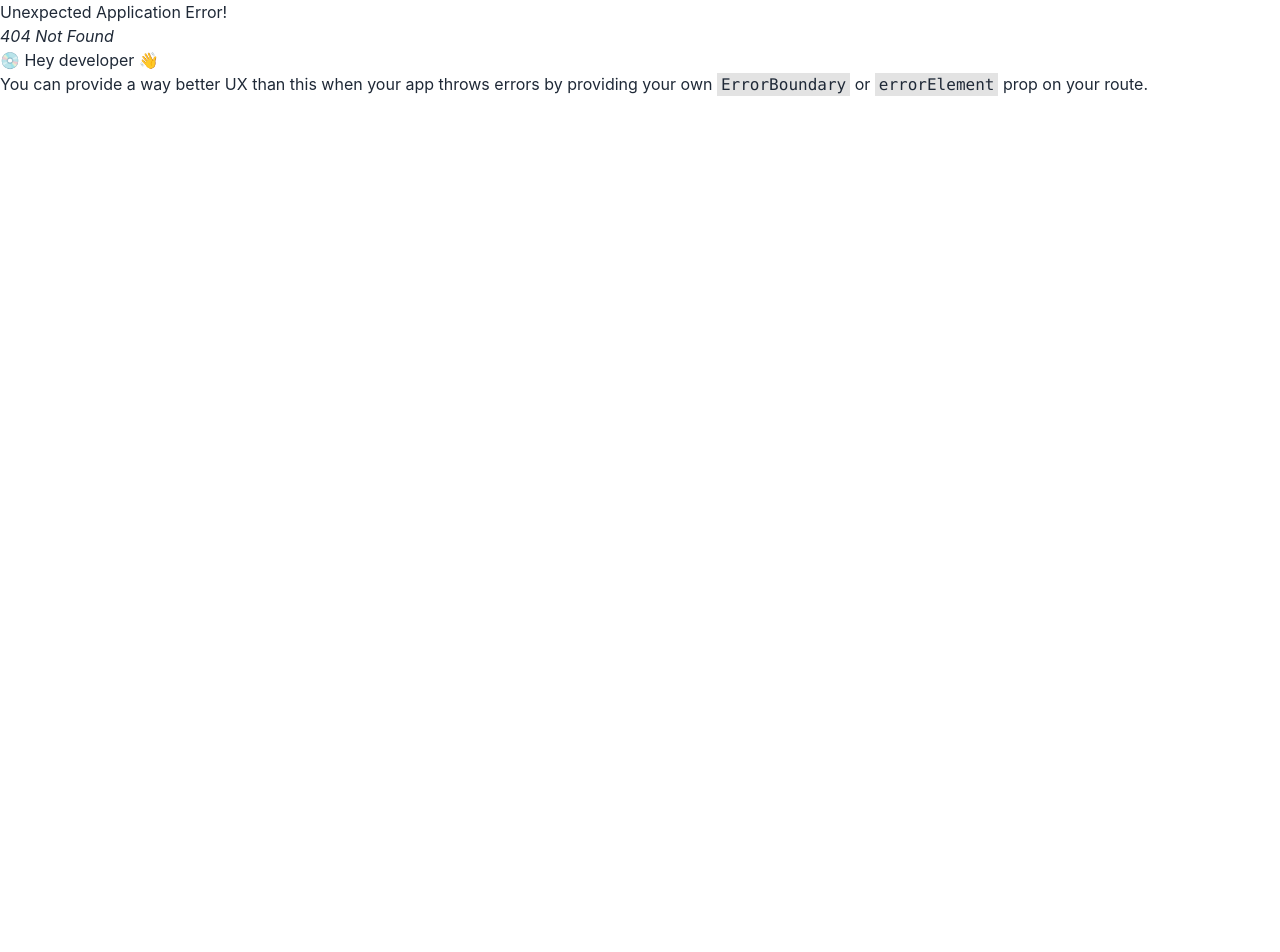
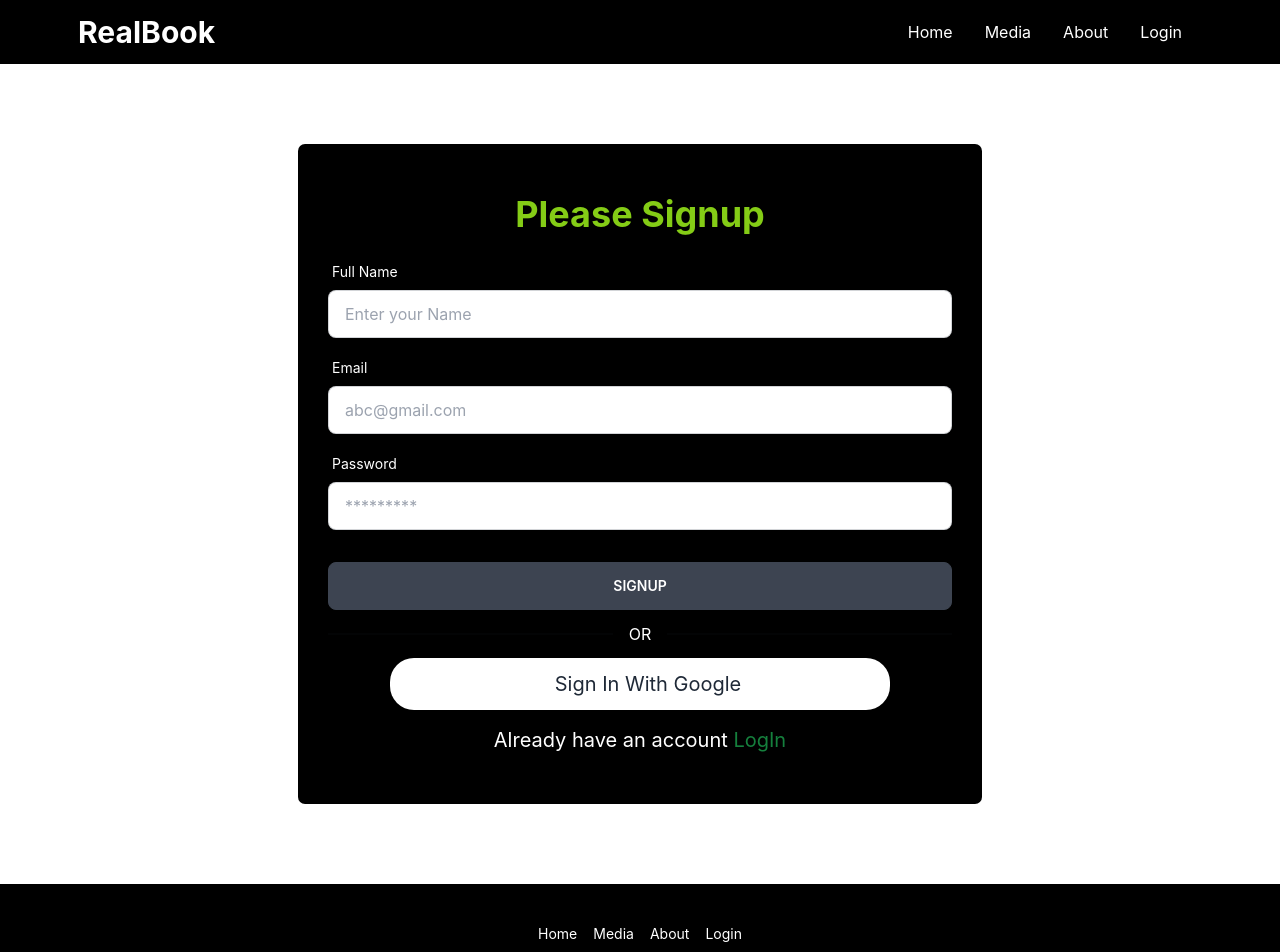
Before and after one commit to harunrashid4419/Realbook-client, a React (Create React App) app: page /signup in a window 1280 px wide. Before the commit this address had no page. Shown: the top 952 px of the page. Before the commit the page ends 800 px from the top, so only its background shows below. Built offline with nearby package versions, Linux system fonts and the light colour scheme; no server answers.

Commit message:
authentication complete

```diff
--- a/package.json
+++ b/package.json
@@ -7,8 +7,11 @@
     "@testing-library/react": "^13.4.0",
     "@testing-library/user-event": "^13.5.0",
     "daisyui": "^2.46.0",
+    "firebase": "^9.15.0",
     "react": "^18.2.0",
     "react-dom": "^18.2.0",
+    "react-hot-toast": "^2.4.0",
+    "react-icons": "^4.7.1",
     "react-router-dom": "^6.6.1",
     "react-scripts": "5.0.1",
     "web-vitals": "^2.1.4"
--- a/public/index.html
+++ b/public/index.html
@@ -1,5 +1,5 @@
 <!DOCTYPE html>
-<html lang="en">
+<html data-theme="light" lang="en">
   <head>
     <meta charset="utf-8" />
     <link rel="icon" href="%PUBLIC_URL%/favicon.ico" />
--- a/src/App.js
+++ b/src/App.js
@@ -1,11 +1,13 @@
 import { RouterProvider } from "react-router-dom";
 import "./App.css";
 import router from "../src/Router/router";
+import { Toaster } from "react-hot-toast";
 
 function App() {
   return (
     <>
       <RouterProvider router={router}></RouterProvider>
+      <Toaster/>
     </>
   );
 }
--- a/src/components/Footer/Footer.js
+++ b/src/components/Footer/Footer.js
@@ -3,13 +3,13 @@ import { Link } from "react-router-dom";
 
 const Footer = () => {
   return (
-    <div className="bg-base-200 p-10 ">
+    <div className="bg-base-200 p-10 bg-black">
       <footer className="footer footer-center container text-base-content rounded">
         <div className="grid grid-flow-col gap-4">
-          <Link to="/">Home</Link>
-          <Link to="/media">Media</Link>
-          <Link to="/about">About</Link>
-          <Link to="/login">Login</Link>
+          <Link className="text-white" to="/">Home</Link>
+          <Link className="text-white" to="/media">Media</Link>
+          <Link className="text-white" to="/about">About</Link>
+          <Link className="text-white" to="/login">Login</Link>
         </div>
         <div>
           <div className="grid grid-flow-col gap-4">
@@ -19,7 +19,7 @@ const Footer = () => {
                 width="24"
                 height="24"
                 viewBox="0 0 24 24"
-                className="fill-current"
+                className="fill-current text-white"
               >
                 <path d="M24 4.557c-.883.392-1.832.656-2.828.775 1.017-.609 1.798-1.574 2.165-2.724-.951.564-2.005.974-3.127 1.195-.897-.957-2.178-1.555-3.594-1.555-3.179 0-5.515 2.966-4.797 6.045-4.091-.205-7.719-2.165-10.148-5.144-1.29 2.213-.669 5.108 1.523 6.574-.806-.026-1.566-.247-2.229-.616-.054 2.281 1.581 4.415 3.949 4.89-.693.188-1.452.232-2.224.084.626 1.956 2.444 3.379 4.6 3.419-2.07 1.623-4.678 2.348-7.29 2.04 2.179 1.397 4.768 2.212 7.548 2.212 9.142 0 14.307-7.721 13.995-14.646.962-.695 1.797-1.562 2.457-2.549z"></path>
               </svg>
@@ -30,7 +30,7 @@ const Footer = () => {
                 width="24"
                 height="24"
                 viewBox="0 0 24 24"
-                className="fill-current"
+                className="fill-current text-white"
               >
                 <path d="M19.615 3.184c-3.604-.246-11.631-.245-15.23 0-3.897.266-4.356 2.62-4.385 8.816.029 6.185.484 8.549 4.385 8.816 3.6.245 11.626.246 15.23 0 3.897-.266 4.356-2.62 4.385-8.816-.029-6.185-.484-8.549-4.385-8.816zm-10.615 12.816v-8l8 3.993-8 4.007z"></path>
               </svg>
@@ -41,7 +41,7 @@ const Footer = () => {
                 width="24"
                 height="24"
                 viewBox="0 0 24 24"
-                className="fill-current"
+                className="fill-current text-white"
               >
                 <path d="M9 8h-3v4h3v12h5v-12h3.642l.358-4h-4v-1.667c0-.955.192-1.333 1.115-1.333h2.885v-5h-3.808c-3.596 0-5.192 1.583-5.192 4.615v3.385z"></path>
               </svg>
@@ -49,7 +49,7 @@ const Footer = () => {
           </div>
         </div>
         <div>
-          <p>Copyright © 2022 - All right reserved by ACME Industries Ltd</p>
+          <p className="text-white">Copyright © 2022 - All right reserved by ACME Industries Ltd</p>
         </div>
       </footer>
     </div>
--- /dev/null
+++ b/src/components/Login/Login.css
@@ -0,0 +1,13 @@
+.login-section{
+    width: 60%;
+    margin: 80px auto;
+    background-color: black;
+    padding: 50px 30px;
+    border-radius: 7px;
+}
+
+@media screen and (max-width: 767px) {
+    .login-section{
+        width: 100%;
+    }
+}
--- a/src/components/Login/Login.js
+++ b/src/components/Login/Login.js
@@ -1,11 +1,82 @@
-import React from 'react';
+import React, { useContext, useState } from "react";
+import "./Login.css";
+import { Link, useNavigate } from "react-router-dom";
+import { AuthContext } from "../../context/UsersContext";
+import { toast } from "react-hot-toast";
 
 const Login = () => {
-    return (
-        <div className='container'>
-            <p>This is login</p>
+  const {login} = useContext(AuthContext);
+  const [error, setError] = useState('');
+  const navigate = useNavigate();
+
+  const handleLogIn = event =>{
+    event.preventDefault();
+    const email = event.target.email.value;
+    const password = event.target.password.value;
+
+    login(email, password)
+      .then(result =>{
+        const user = result.user;
+        console.log(user);
+        toast.success('LogIn Successful');
+        navigate('/');
+      })
+      .catch(error =>{
+        console.log(error);
+        setError(error.message);
+      })
+  }
+
+  return (
+    <div className="container">
+      <div className="login-section">
+        <h3 className="text-4xl mb-5 text-center text-lime-500 font-bold">
+          Please Login
+        </h3>
+        <form onSubmit={handleLogIn}>
+          <div className="form-control w-full mb-3">
+            <label className="label">
+              <span className="label-text text-white">Email</span>
+            </label>
+            <input
+              type="email"
+              placeholder="abc@gmail.com"
+              required
+              className="input input-bordered w-full"
+              name="email"
+            />
+          </div>
+          <div className="form-control w-full">
+            <label className="label">
+              <span className="label-text text-white">Password</span>
+            </label>
+            <input
+              type="password"
+              placeholder="*********"
+              className="input input-bordered w-full"
+              name="password"
+            />
+          </div>
+          <p className="text-red-500 py-3">{error}</p>
+          <input type="submit" value="Login" className="w-full mt-5 btn btn-wide" />
+        </form>
+        <div className="flex flex-col w-full border-opacity-50">
+          <div className="divider text-white">OR</div>
         </div>
-    );
+        <div className="bg-white md:w-4/5 w-full mx-auto py-3 cursor-pointer rounded-3xl">
+          <p className="text-center text-xl flex justify-center pl-4">
+            Sign In With Google
+          </p>
+        </div>
+        <p className="text-white pt-4 text-center md:text-xl">
+          Don't have any account{" "}
+          <Link className="text-green-700" to="/signup">
+            SignUp
+          </Link>{" "}
+        </p>
+      </div>
+    </div>
+  );
 };
 
 export default Login;
--- a/src/components/Navbar/Navbar.js
+++ b/src/components/Navbar/Navbar.js
@@ -1,24 +1,53 @@
-import React from "react";
-import { Link } from "react-router-dom";
+import React, { useContext } from "react";
+import { toast } from "react-hot-toast";
+import { Link, useNavigate } from "react-router-dom";
+import { AuthContext } from "../../context/UsersContext";
 
 const Navbar = () => {
+  const { user, logOut } = useContext(AuthContext);
+  const navigate = useNavigate();
+
+  const handleSignOut = () =>{
+    logOut()
+      .then(() =>{
+        toast.success('Successfully LogOut');
+        navigate('/login');
+      })
+      .catch(() =>{})
+  }
+
   const menu = (
     <li>
-            <Link to='/'>Home</Link>
-            <Link to='/media'>Media</Link>
-            <Link to='/about'>About</Link>
-            <Link to='/login'>Login</Link>
+      <Link className="text-white" to="/">
+        Home
+      </Link>
+      <Link className="text-white" to="/media">
+        Media
+      </Link>
+      <Link className="text-white" to="/about">
+        About
+      </Link>
+      {user ? (
+        <Link onClick={handleSignOut} className="text-white">
+          LogOut
+        </Link>
+      ) : (
+        <Link className="text-white" to="/login">
+          Login
+        </Link>
+      )}
     </li>
-    )
+  );
   return (
+    <div className="bg-black">
       <div className="container">
-      <div className="navbar bg-base-100 flex justify-between">
+        <div className="navbar flex justify-between">
           <div className="navbar-start">
             <div className="dropdown">
               <label tabIndex={0} className="btn btn-ghost lg:hidden">
                 <svg
                   xmlns="http://www.w3.org/2000/svg"
-                className="h-5 w-5"
+                  className="h-5 w-5 text-white"
                   fill="none"
                   viewBox="0 0 24 24"
                   stroke="currentColor"
@@ -33,17 +62,18 @@ const Navbar = () => {
               </label>
               <ul
                 tabIndex={0}
-              className="menu menu-compact dropdown-content mt-3 p-2 shadow bg-base-100 rounded-box w-52"
+                className="bg-black menu menu-compact dropdown-content mt-3 p-2 shadow bg-base-100 rounded-box w-52"
               >
                 {menu}
               </ul>
             </div>
-          <Link to='/'>RealBook</Link>
+            <Link className="text-white text-3xl font-bold" to="/">
+              RealBook
+            </Link>
           </div>
           <div className="navbar-center hidden lg:flex">
-          <ul className="menu menu-horizontal px-1">
-            {menu}
-          </ul>
+            <ul className="menu menu-horizontal px-1">{menu}</ul>
+          </div>
         </div>
       </div>
     </div>
--- a/src/components/Signup/Signup.js
+++ b/src/components/Signup/Signup.js
@@ -1,11 +1,101 @@
-import React from 'react';
+import React, { useContext, useState } from "react";
+import { toast } from "react-hot-toast";
+import { Link, useNavigate } from "react-router-dom";
+import { AuthContext } from "../../context/UsersContext";
 
 const Signup = () => {
-    return (
-        <div>
+    const {createUser, updateUserName} = useContext(AuthContext);
+    const navigate = useNavigate();
+    const [error, setError] = useState('');
 
+    const handleSignup = event =>{
+        event.preventDefault();
+        const name = event.target.name.value;
+        const email = event.target.email.value;
+        const password = event.target.password.value;
+
+        createUser(email, password)
+            .then(result =>{
+                const user = result.user;
+                const userName = {
+                    displayName: name,
+                };
+                updateUserName(userName)
+                    .then(result => {})
+                    .catch(error =>{})
+                console.log(user)
+                setError('');
+                toast.success('SignUp successful');
+                navigate('/');
+            })
+            .catch(error =>{
+                console.log(error);
+                setError(error.message);
+            })
+    }
+
+  return (
+    <div className="container">
+      <div className="login-section">
+        <h3 className="text-4xl mb-5 text-center text-lime-500 font-bold">
+          Please Signup
+        </h3>
+        <form onSubmit={handleSignup}>
+          <div className="form-control w-full mb-3">
+            <label className="label">
+              <span className="label-text text-white">Full Name</span>
+            </label>
+            <input
+              type="text"
+              placeholder="Enter your Name"
+              className="input input-bordered w-full"
+              name="name"
+              required
+            />
+          </div>
+          <div className="form-control w-full mb-3">
+            <label className="label">
+              <span className="label-text text-white">Email</span>
+            </label>
+            <input
+              type="email"
+              placeholder="abc@gmail.com"
+              required
+              className="input input-bordered w-full"
+              name="email"
+            />
+          </div>
+          <div className="form-control w-full">
+            <label className="label">
+              <span className="label-text text-white">Password</span>
+            </label>
+            <input
+              type="password"
+              placeholder="*********"
+              className="input input-bordered w-full"
+              name="password"
+            />
+          </div>
+          <p className="text-red-500 my-3">{error}</p>
+          <input type="submit" value="signup" className="w-full mt-5 btn btn-wide" />
+        </form>
+        <div className="flex flex-col w-full border-opacity-50">
+          <div className="divider text-white">OR</div>
         </div>
-    );
+        <div className="bg-white md:w-4/5 w-full mx-auto py-3 cursor-pointer rounded-3xl">
+          <p className="text-center text-xl flex justify-center pl-4">
+            Sign In With Google
+          </p>
+        </div>
+        <p className="text-white pt-4 text-center md:text-xl">
+          Already have an account{" "}
+          <Link className="text-green-700" to="/login">
+            LogIn
+          </Link>{" "}
+        </p>
+      </div>
+    </div>
+  );
 };
 
 export default Signup;
--- /dev/null
+++ b/src/context/UsersContext.js
@@ -0,0 +1,49 @@
+import React, { createContext, useEffect, useState } from 'react';
+import {createUserWithEmailAndPassword, getAuth, onAuthStateChanged, signInWithEmailAndPassword, signOut, updateProfile} from 'firebase/auth';
+import app from '../Firebase/firebase.config';
+
+const auth = getAuth(app);
+export const AuthContext = createContext();
+const UsersContext = ({children}) => {
+    const [user, setUser] = useState(null);
+    const [loading, setLoading] = useState(false);
+
+    const createUser = (email, password) =>{
+        setLoading(true);
+        return createUserWithEmailAndPassword(auth, email, password);
+    }
+
+    const login = (email, password) =>{
+        setLoading(true);
+        return signInWithEmailAndPassword(auth, email, password);
+    };
+
+    const updateUserName = (userName) =>{
+        return updateProfile(auth.currentUser, userName);
+    };
+
+    const logOut = () =>{
+        setLoading(true);
+        return signOut(auth);
+    }
+
+    useEffect(() =>{
+        const unSubscribe = onAuthStateChanged(auth, currentUser =>{
+            setUser(currentUser);
+            setLoading(false);
+        });
+        return () =>{
+            unSubscribe();
+        }
+    }, [])
+
+    const authInfo = {createUser, login, updateUserName, user, logOut};
+
+    return (
+        <AuthContext.Provider value={authInfo}>
+            {children}
+        </AuthContext.Provider>
+    );
+};
+
+export default UsersContext;
--- a/src/index.js
+++ b/src/index.js
@@ -1,13 +1,16 @@
-import React from 'react';
-import ReactDOM from 'react-dom/client';
-import './index.css';
-import App from './App';
-import reportWebVitals from './reportWebVitals';
+import React from "react";
+import ReactDOM from "react-dom/client";
+import "./index.css";
+import App from "./App";
+import reportWebVitals from "./reportWebVitals";
+import UsersContext from "./context/UsersContext";
 
-const root = ReactDOM.createRoot(document.getElementById('root'));
+const root = ReactDOM.createRoot(document.getElementById("root"));
 root.render(
   <React.StrictMode>
-    <App />
+    <UsersContext>
+      <App />
+    </UsersContext>
   </React.StrictMode>
 );
 
```
Also changed, not shown: src/Firebase/firebase.config.js (added, +18 -0 lines), src/Router/router.js (+6 -1 lines), 1 other file (tests, documents, lock files or other folders). Lines whose indentation alone changed are shown as unchanged.
